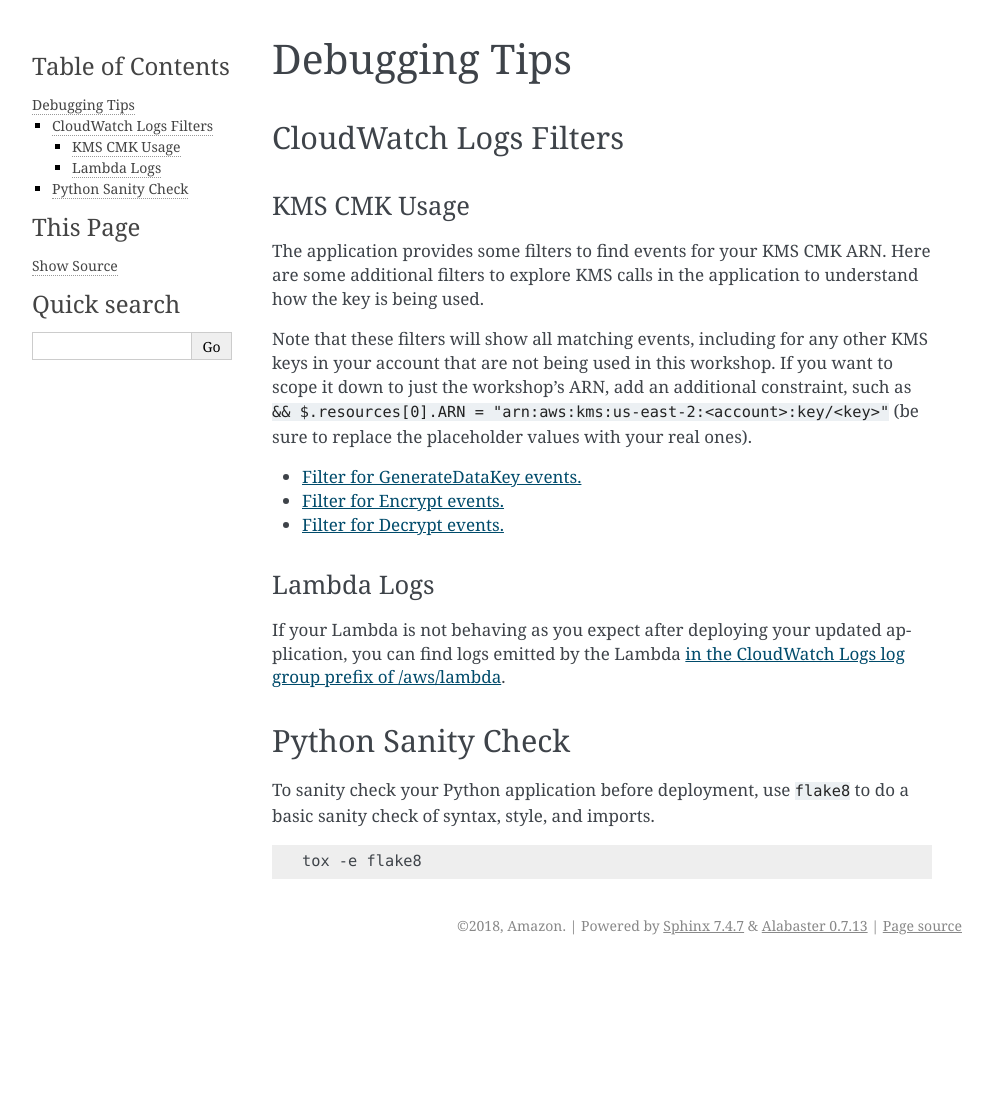
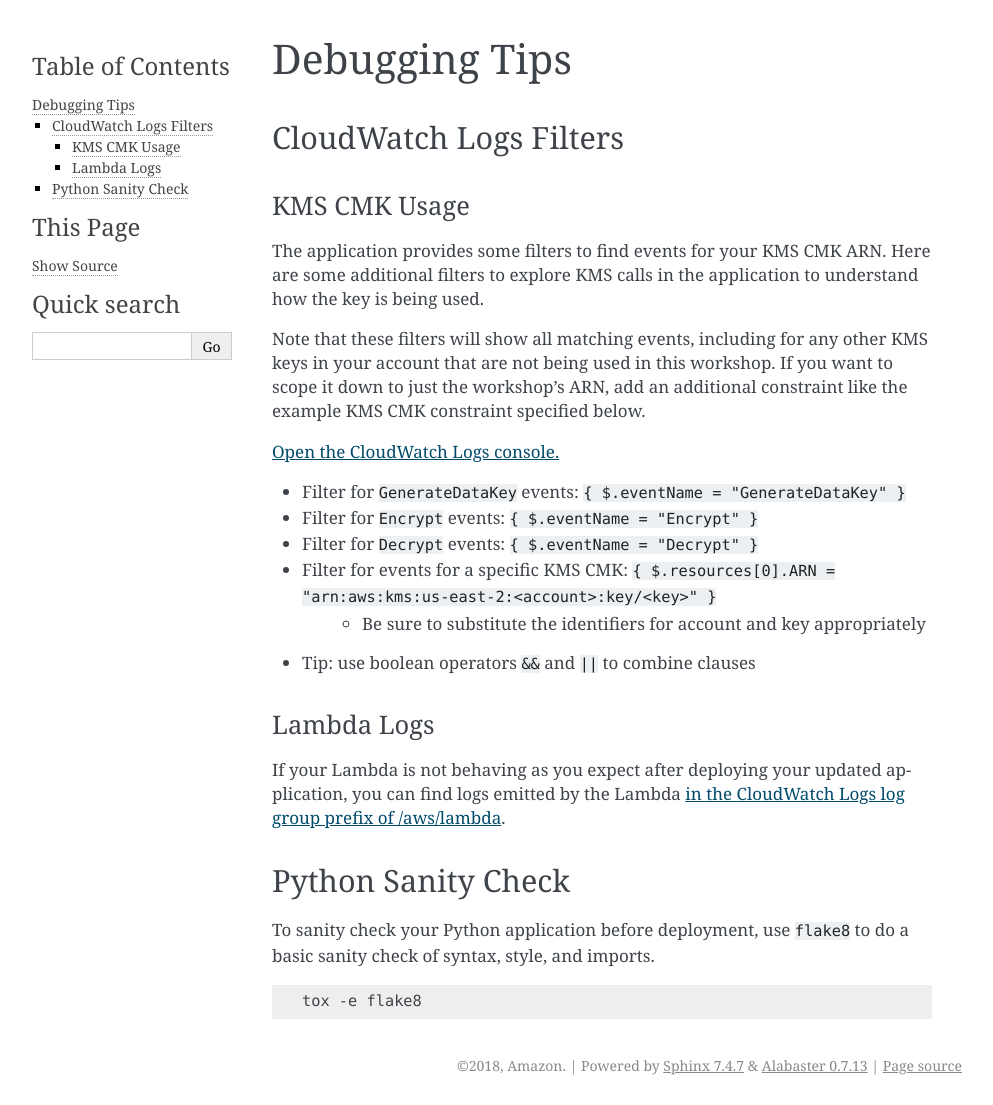
Before and after one commit to aws-samples/busy-engineers-encryption-sdk, a Sphinx documentation site: the page built from docs/debugging-tips.rst, in a window 1280 px wide. Shown: the whole page, without its empty margins (148-1141 px from the left). Built offline with Sphinx 7.4.7, drawn with Linux system fonts in a browser that asks for light colours; before the commit the page ends 965 px from its top, so only the background shows below that.

Commit message:
Fixup debugging tips logs links. (#99)
Get rid of overly specific filter in favor of general console link and filter advice.

```diff
--- a/docs/debugging-tips.rst
+++ b/docs/debugging-tips.rst
@@ -17,21 +17,23 @@ KMS calls in the application to understand how the key is being used.
 
 Note that these filters will show all matching events, including for any other KMS keys in your account that are not
 being used in this workshop. If you want to scope it down to just the workshop's ARN,
-add an additional constraint, such as ``&& $.resources[0].ARN = "arn:aws:kms:us-east-2:<account>:key/<key>"`` (be sure
-to replace the placeholder values with your real ones).
+add an additional constraint like the example KMS CMK constraint specified below.
 
-|event_list|
+|cloudwatch_logs|
 
-.. |event_list| raw:: html
+.. |cloudwatch_logs| raw:: html
 
-    <ul>
-        <li><a href="https://us-east-2.console.aws.amazon.com/cloudwatch/home?region=us-east-2#logEventViewer:group=busy-engineers-workshop-python-CloudtrailLogGroup-O12HRPYVSK6Y;filter=%257B%2520%2524.eventName%2520%253D%2520%2522GenerateDataKey%2522%2520%257D"
-        target="_blank">Filter for GenerateDataKey events.</a></li>
-        <li><a href="https://us-east-2.console.aws.amazon.com/cloudwatch/home?region=us-east-2#logEventViewer:group=busy-engineers-workshop-python-CloudtrailLogGroup-O12HRPYVSK6Y;filter=%257B%2520%2524.eventName%2520%253D%2520%2522Encrypt%2522%2520%257D"
-        target="_blank">Filter for Encrypt events.</a></li>
-        <li><a href="https://us-east-2.console.aws.amazon.com/cloudwatch/home?region=us-east-2#logEventViewer:group=busy-engineers-workshop-python-CloudtrailLogGroup-O12HRPYVSK6Y;filter=%257B%2520%2524.eventName%2520%253D%2520%2522Decrypt%2522%2520%257D"
-        target="_blank">Filter for Decrypt events.</a></li>
-    </ul>
+    <a href="https://us-east-2.console.aws.amazon.com/cloudwatch/home?region=us-east-2#logs:"
+    target="_blank">Open the CloudWatch Logs console.</a>
+
+
+* Filter for ``GenerateDataKey`` events: ``{ $.eventName = "GenerateDataKey" }``
+* Filter for ``Encrypt`` events: ``{ $.eventName = "Encrypt" }``
+* Filter for ``Decrypt`` events: ``{ $.eventName = "Decrypt" }``
+* Filter for events for a specific KMS CMK: ``{ $.resources[0].ARN = "arn:aws:kms:us-east-2:<account>:key/<key>" }``
+    * Be sure to substitute the identifiers for account and key appropriately
+* Tip: use boolean operators ``&&`` and ``||`` to combine clauses
+
 
 Lambda Logs
 ===========
```
